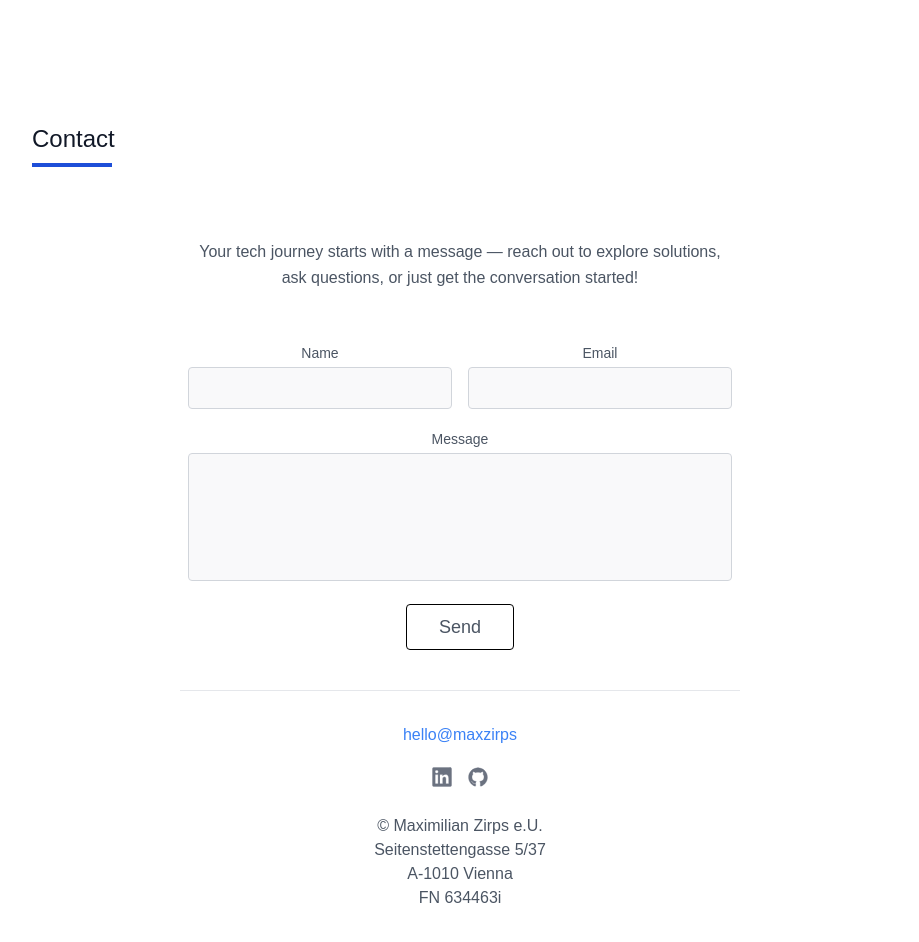
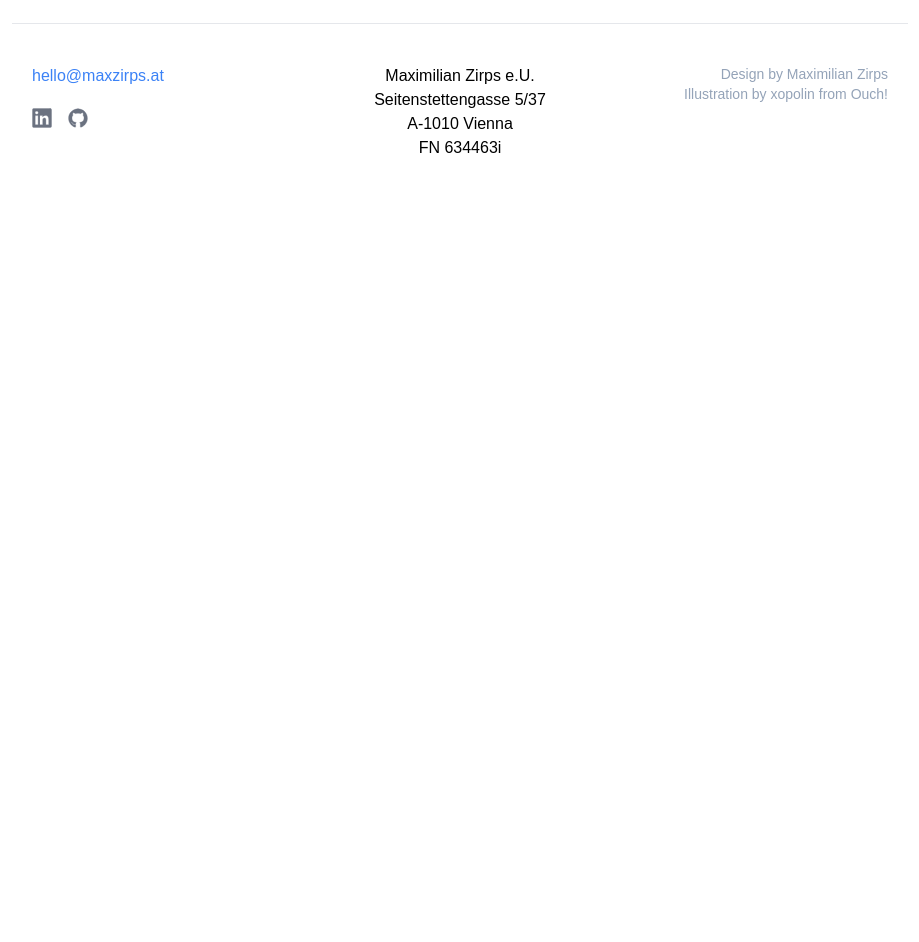
Before and after one commit to maxzirps/maxzirps.at, an Astro site: page / in a window 1280 px wide. Shown: the part 1600-2542 px from the top of the page, without its empty margins (180-1099 px from the left). After the commit the page ends 1992 px from the top, so only its background shows below. Built offline with nearby package versions, Linux system fonts and the light colour scheme; Astro itself is replaced by a stand-in of ours.

Commit message:
finalize v1

```diff
--- a/sources.txt
+++ /dev/null
@@ -1,3 +0,0 @@
-favicon.svg: https://www.svgrepo.com/svg/73490/paper-plane
-
-iphone2 <a href="https://www.freepik.com/free-vector/new-modern-realistic-front-view-black-iphone-mockup-isolated-white-mobile-template-vector_33632328.htm#query=iphone%20png&position=6&from_view=keyword&track=ais_hybrid&uuid=af61425a-0f5d-49df-a9bf-ec0590c23c0d">Image by svstudioart on Freepik</a>
--- a/src/components/Contact.astro
+++ b/src/components/Contact.astro
@@ -5,7 +5,10 @@ import SectionLayout from "../layouts/SectionLayout.astro";
 ---
 
 <SectionLayout title="Contact">
-  <p class="lg:w-2/3 mx-auto leading-relaxed text-base text-center mb-12">
+  <p
+    class="lg:w-2/3 mx-auto leading-relaxed text-base text-center mb-12"
+    hidden
+  >
     Your tech journey starts with a message — reach out to explore solutions,
     ask questions, or just get the conversation started!
   </p>
@@ -55,67 +58,6 @@ import SectionLayout from "../layouts/SectionLayout.astro";
           >Send</button
         >
       </div>
-      <div class="p-2 w-full pt-8 mt-8 border-t border-gray-200 text-center">
-        <p><a class="text-blue-500">hello@maxzirps</a></p>
-        <div class="inline-flex mt-5">
-          <a
-            class="text-gray-500"
-            href="https://www.linkedin.com/in/maximilian-zirps/"
-            target="_blank"
-            rel="noopener noreferrer"
-          >
-            <svg
-              xmlns="http://www.w3.org/2000/svg"
-              viewBox="0 0 128 128"
-              fill="none"
-              stroke="currentColor"
-              stroke-linecap="round"
-              stroke-linejoin="round"
-              stroke-width="2"
-              class="w-5 h-5"
-              ><path
-                fill="currentColor"
-                d="M116 3H12a8.91 8.91 0 00-9 8.8v104.42a8.91 8.91 0 009 8.78h104a8.93 8.93 0 009-8.81V11.77A8.93 8.93 0 00116 3z"
-              ></path><path
-                fill="#fff"
-                d="M21.06 48.73h18.11V107H21.06zm9.06-29a10.5 10.5 0 11-10.5 10.49 10.5 10.5 0 0110.5-10.49M50.53 48.73h17.36v8h.24c2.42-4.58 8.32-9.41 17.13-9.41C103.6 47.28 107 59.35 107 75v32H88.89V78.65c0-6.75-.12-15.44-9.41-15.44s-10.87 7.36-10.87 15V107H50.53z"
-              ></path></svg
-            >
-          </a>
-          <a
-            class="ml-4 text-gray-500"
-            href="https://github.com/maxzirps"
-            target="_blank"
-            rel="noopener noreferrer"
-          >
-            <svg
-              xmlns="http://www.w3.org/2000/svg"
-              viewBox="0 0 128 128"
-              fill="none"
-              stroke="currentColor"
-              stroke-linecap="round"
-              stroke-linejoin="round"
-              stroke-width="2"
-              class="w-5 h-5"
-              ><g fill="currentColor"
-                ><path
-                  fill-rule="evenodd"
-                  clip-rule="evenodd"
-                  d="M64 5.103c-33.347 0-60.388 27.035-60.388 60.388 0 26.682 17.303 49.317 41.297 57.303 3.017.56 4.125-1.31 4.125-2.905 0-1.44-.056-6.197-.082-11.243-16.8 3.653-20.345-7.125-20.345-7.125-2.747-6.98-6.705-8.836-6.705-8.836-5.48-3.748.413-3.67.413-3.67 6.063.425 9.257 6.223 9.257 6.223 5.386 9.23 14.127 6.562 17.573 5.02.542-3.903 2.107-6.568 3.834-8.076-13.413-1.525-27.514-6.704-27.514-29.843 0-6.593 2.36-11.98 6.223-16.21-.628-1.52-2.695-7.662.584-15.98 0 0 5.07-1.623 16.61 6.19C53.7 35 58.867 34.327 64 34.304c5.13.023 10.3.694 15.127 2.033 11.526-7.813 16.59-6.19 16.59-6.19 3.287 8.317 1.22 14.46.593 15.98 3.872 4.23 6.215 9.617 6.215 16.21 0 23.194-14.127 28.3-27.574 29.796 2.167 1.874 4.097 5.55 4.097 11.183 0 8.08-.07 14.583-.07 16.572 0 1.607 1.088 3.49 4.148 2.897 23.98-7.994 41.263-30.622 41.263-57.294C124.388 32.14 97.35 5.104 64 5.104z"
-                ></path><path
-                  d="M26.484 91.806c-.133.3-.605.39-1.035.185-.44-.196-.685-.605-.543-.906.13-.31.603-.395 1.04-.188.44.197.69.61.537.91zm2.446 2.729c-.287.267-.85.143-1.232-.28-.396-.42-.47-.983-.177-1.254.298-.266.844-.14 1.24.28.394.426.472.984.17 1.255zM31.312 98.012c-.37.258-.976.017-1.35-.52-.37-.538-.37-1.183.01-1.44.373-.258.97-.025 1.35.507.368.545.368 1.19-.01 1.452zm3.261 3.361c-.33.365-1.036.267-1.552-.23-.527-.487-.674-1.18-.343-1.544.336-.366 1.045-.264 1.564.23.527.486.686 1.18.333 1.543zm4.5 1.951c-.147.473-.825.688-1.51.486-.683-.207-1.13-.76-.99-1.238.14-.477.823-.7 1.512-.485.683.206 1.13.756.988 1.237zm4.943.361c.017.498-.563.91-1.28.92-.723.017-1.308-.387-1.315-.877 0-.503.568-.91 1.29-.924.717-.013 1.306.387 1.306.88zm4.598-.782c.086.485-.413.984-1.126 1.117-.7.13-1.35-.172-1.44-.653-.086-.498.422-.997 1.122-1.126.714-.123 1.354.17 1.444.663zm0 0"
-                ></path></g
-              ></svg
-            >
-          </a>
-        </div>
-        <p class="mt-5">© Maximilian Zirps e.U.</p>
-        <p class="leading-normal">
-          Seitenstettengasse 5/37
-          <br />A-1010 Vienna
-        </p>
-        <p>FN 634463i</p>
-      </div>
     </div>
   </div>
 </SectionLayout>
--- /dev/null
+++ b/src/components/Footer.astro
@@ -0,0 +1,88 @@
+---
+
+---
+
+<footer>
+  <div
+    class="border-t border-gray-200 text-center grid lg:grid-cols-3 grid-rows-3 py-10 lg:mx-[15vw] p-5"
+  >
+    <div class="text-center lg:text-left">
+      <p>
+        <a class="text-blue-500" href="mailto:hello@maxzirps.at">
+          hello@maxzirps.at
+        </a>
+      </p>
+      <div class="inline-flex mt-5">
+        <a
+          class="text-gray-500"
+          href="https://www.linkedin.com/in/maximilian-zirps/"
+          target="_blank"
+          rel="noopener noreferrer"
+        >
+          <svg
+            xmlns="http://www.w3.org/2000/svg"
+            viewBox="0 0 128 128"
+            fill="none"
+            stroke="currentColor"
+            stroke-linecap="round"
+            stroke-linejoin="round"
+            stroke-width="2"
+            class="w-5 h-5"
+            ><path
+              fill="currentColor"
+              d="M116 3H12a8.91 8.91 0 00-9 8.8v104.42a8.91 8.91 0 009 8.78h104a8.93 8.93 0 009-8.81V11.77A8.93 8.93 0 00116 3z"
+            ></path><path
+              fill="#fff"
+              d="M21.06 48.73h18.11V107H21.06zm9.06-29a10.5 10.5 0 11-10.5 10.49 10.5 10.5 0 0110.5-10.49M50.53 48.73h17.36v8h.24c2.42-4.58 8.32-9.41 17.13-9.41C103.6 47.28 107 59.35 107 75v32H88.89V78.65c0-6.75-.12-15.44-9.41-15.44s-10.87 7.36-10.87 15V107H50.53z"
+            ></path></svg
+          >
+        </a>
+        <a
+          class="ml-4 text-gray-500"
+          href="https://github.com/maxzirps"
+          target="_blank"
+          rel="noopener noreferrer"
+        >
+          <svg
+            xmlns="http://www.w3.org/2000/svg"
+            viewBox="0 0 128 128"
+            fill="none"
+            stroke="currentColor"
+            stroke-linecap="round"
+            stroke-linejoin="round"
+            stroke-width="2"
+            class="w-5 h-5"
+            ><g fill="currentColor"
+              ><path
+                fill-rule="evenodd"
+                clip-rule="evenodd"
+                d="M64 5.103c-33.347 0-60.388 27.035-60.388 60.388 0 26.682 17.303 49.317 41.297 57.303 3.017.56 4.125-1.31 4.125-2.905 0-1.44-.056-6.197-.082-11.243-16.8 3.653-20.345-7.125-20.345-7.125-2.747-6.98-6.705-8.836-6.705-8.836-5.48-3.748.413-3.67.413-3.67 6.063.425 9.257 6.223 9.257 6.223 5.386 9.23 14.127 6.562 17.573 5.02.542-3.903 2.107-6.568 3.834-8.076-13.413-1.525-27.514-6.704-27.514-29.843 0-6.593 2.36-11.98 6.223-16.21-.628-1.52-2.695-7.662.584-15.98 0 0 5.07-1.623 16.61 6.19C53.7 35 58.867 34.327 64 34.304c5.13.023 10.3.694 15.127 2.033 11.526-7.813 16.59-6.19 16.59-6.19 3.287 8.317 1.22 14.46.593 15.98 3.872 4.23 6.215 9.617 6.215 16.21 0 23.194-14.127 28.3-27.574 29.796 2.167 1.874 4.097 5.55 4.097 11.183 0 8.08-.07 14.583-.07 16.572 0 1.607 1.088 3.49 4.148 2.897 23.98-7.994 41.263-30.622 41.263-57.294C124.388 32.14 97.35 5.104 64 5.104z"
+              ></path><path
+                d="M26.484 91.806c-.133.3-.605.39-1.035.185-.44-.196-.685-.605-.543-.906.13-.31.603-.395 1.04-.188.44.197.69.61.537.91zm2.446 2.729c-.287.267-.85.143-1.232-.28-.396-.42-.47-.983-.177-1.254.298-.266.844-.14 1.24.28.394.426.472.984.17 1.255zM31.312 98.012c-.37.258-.976.017-1.35-.52-.37-.538-.37-1.183.01-1.44.373-.258.97-.025 1.35.507.368.545.368 1.19-.01 1.452zm3.261 3.361c-.33.365-1.036.267-1.552-.23-.527-.487-.674-1.18-.343-1.544.336-.366 1.045-.264 1.564.23.527.486.686 1.18.333 1.543zm4.5 1.951c-.147.473-.825.688-1.51.486-.683-.207-1.13-.76-.99-1.238.14-.477.823-.7 1.512-.485.683.206 1.13.756.988 1.237zm4.943.361c.017.498-.563.91-1.28.92-.723.017-1.308-.387-1.315-.877 0-.503.568-.91 1.29-.924.717-.013 1.306.387 1.306.88zm4.598-.782c.086.485-.413.984-1.126 1.117-.7.13-1.35-.172-1.44-.653-.086-.498.422-.997 1.122-1.126.714-.123 1.354.17 1.444.663zm0 0"
+              ></path></g
+            ></svg
+          >
+        </a>
+      </div>
+    </div>
+    <div class="text-center">
+      <p>Maximilian Zirps e.U.</p>
+      <p>
+        Seitenstettengasse 5/37
+        <br />A-1010 Vienna
+      </p>
+      <p>FN 634463i</p>
+    </div>
+    <div class="text-center lg:text-right text-sm text-slate-400 mt-10 lg:mt-0">
+      <div>
+        <p>Design by Maximilian Zirps</p>
+        <p>
+          Illustration by <a
+            href="https://icons8.com/illustrations/author/RogqKjMRAQ79"
+            >xopolin</a
+          > from <a href="https://icons8.com/illustrations">Ouch!</a>
+        </p>
+      </div>
+    </div>
+  </div>
+</footer>
--- a/src/components/Header.astro
+++ b/src/components/Header.astro
@@ -70,7 +70,7 @@ import programmerImg from "../assets/haze-programmer.png";
       class="mt-16 hidden xl:block animate-[fadeInFromBottom_0.5s_ease-in-out_1.2s_forwards] opacity-0"
     >
       <a
-        href="#contact"
+        href="mailto:hello@maxzirps.at"
         class="border-black inline-flex items-center border py-4 px-8 rounded-full text-lg hover:bg-black hover:text-white transition duration-300"
       >
         Let's Get Started
@@ -81,7 +81,7 @@ import programmerImg from "../assets/haze-programmer.png";
       class="mt-16 xl:hidden animate-[fadeInFromBottom_0.5s_ease-in-out_1.2s_forwards] opacity-0"
     >
       <a
-        href="#contact"
+        href="mailto:hello@maxzirps.at"
         class="py-6 px-12 rounded-full text-lg font-semibold bg-black text-white"
       >
         Let's Get Started
--- a/src/components/Nav.astro
+++ b/src/components/Nav.astro
@@ -13,16 +13,12 @@
       >
         <a
           class="mr-5 hover:text-gray-900 dark:hover:text-zinc-50 cursor-pointer"
-          >Services</a
-        >
-        <a
-          class="mr-5 hover:text-gray-900 dark:hover:text-zinc-50 cursor-pointer"
-          >Contact</a
+          href="mailto:hello@maxzirps.at">Contact</a
         >
       </nav>
 
       <a
-        href="#contact"
+        href="mailto:hello@maxzirps.at"
         class="md:hidden border-black inline-flex items-center
       border py-2 px-4 rounded-full text-lg dark:border-slate-100 dark:hover:bg-white
       dark:hover:text-black"
--- a/src/components/Services.astro
+++ b/src/components/Services.astro
@@ -8,7 +8,9 @@ import SectionLayout from "../layouts/SectionLayout.astro";
 
 <SectionLayout title="What I do">
   <div class="flex flex-wrap space-y-12">
-    <div class="flex flex-row justify-center items-center space-x-4">
+    <div
+      class="flex flex-col space-y-12 justify-center items-center xl:space-x-4 xl:flex-row xl:space-y-0"
+    >
       <div class="bg-gray-100 p-6 rounded-lg h-full lg:w-1/2">
         <Image
           src={websiteImage}
--- a/src/layouts/SectionLayout.astro
+++ b/src/layouts/SectionLayout.astro
@@ -2,7 +2,7 @@
 const { title } = Astro.props;
 ---
 
-<section class="sm:mx-[5vw] p-5 mt-20 xl:mt-30">
+<section class="sm:mx-[5vw] p-5 mt-20">
   <div class="mb-6 sm:pb-12 md:pb-0 xl:mb-12">
     <h2
       class="text-3xl xl:text-2xl mb-2 text-gray-900 text-center xl:text-left"
--- a/src/pages/index.astro
+++ b/src/pages/index.astro
@@ -4,7 +4,7 @@ import "@fontsource-variable/mulish";
 import Header from "../components/Header.astro";
 import Nav from "../components/Nav.astro";
 import Services from "../components/Services.astro";
-import Contact from "../components/Contact.astro";
+import Footer from "../components/Footer.astro";
 ---
 
 <html lang="en">
@@ -25,14 +25,14 @@ import Contact from "../components/Contact.astro";
       }
     </style>
   </head>
-  <body class="xl:mx-[10vw]">
-    <div class="h-screen">
-      <Nav />
-      <Header />
+  <body>
+    <div class="xl:mx-[10vw]">
+      <div class="h-screen">
+        <Nav />
+        <Header />
+      </div>
+      <Services />
     </div>
-    <Services />
-    <footer>
-      <Contact />
-    </footer>
+    <Footer />
   </body>
 </html>
```
Also changed, not shown: ToDo.md (deleted, +0 -5 lines).
